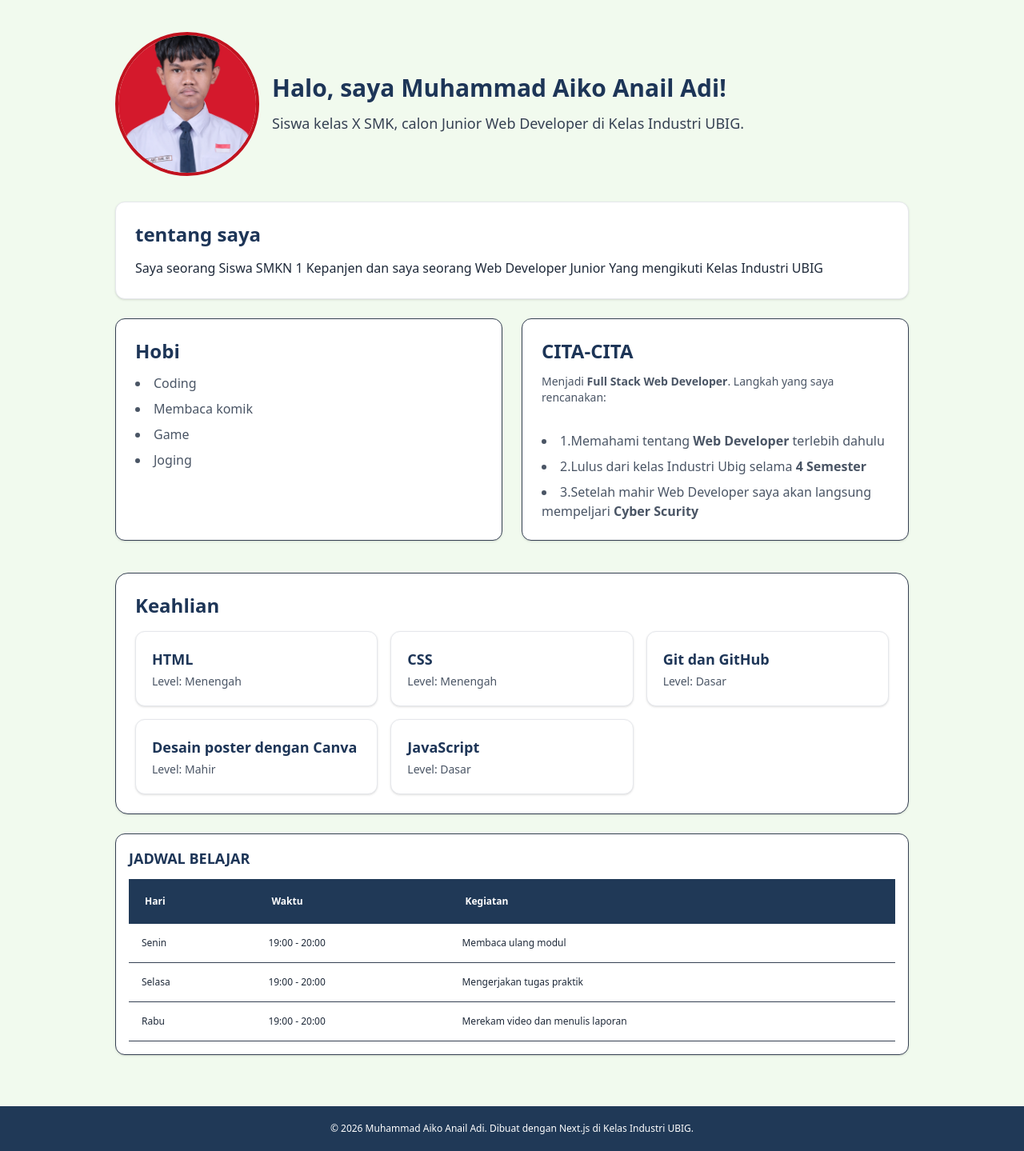
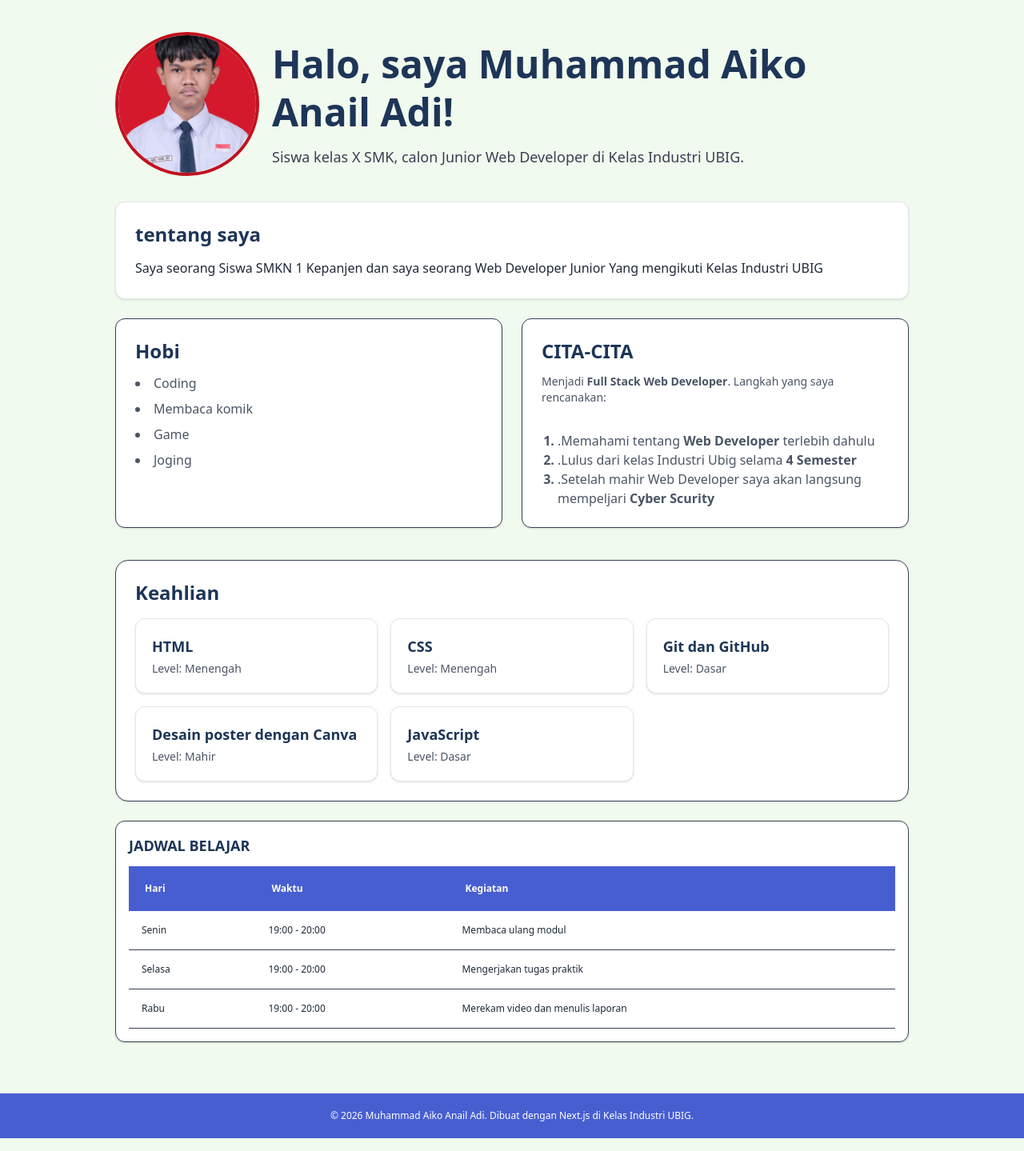
Before and after one commit to aikorplkanesa-creator/Next.JS, a Next.js app: page / in a window 1280 px wide. Shown: the whole page at 80% size. Built offline with nearby package versions, Linux system fonts and the light colour scheme.

Commit message:
menambahkan hal baru

```diff
--- a/src/app/globals.css
+++ b/src/app/globals.css
@@ -4,6 +4,6 @@
  --color-aksen: #C1121F;
  --color-latar: #F1FAEE;
 
- --color-table-header: #203957;
- --color-footer: #203957;
+ --color-table-header: #475ed1;
+ --color-footer: #475ed1;
 }
--- a/src/app/page.js
+++ b/src/app/page.js
@@ -44,9 +44,11 @@
           <p className="mb-2 text-sm text-gray-600">Menjadi <strong>Full Stack Web Developer</strong>.
              Langkah yang saya rencanakan:</p><br></br>
           <ul className="list-inside list-disc space-y-2 text-gray-600">
-            <li>1.Memahami tentang <strong>Web Developer</strong> terlebih dahulu</li>
-            <li>2.Lulus dari kelas Industri Ubig selama <strong>4 Semester</strong></li>
-            <li>3.Setelah mahir Web Developer saya akan langsung mempeljari <strong>Cyber Scurity</strong></li>
+            <ol type="1" className="list-decimal pl-5 marker:text-black-700 marker:font-bold">
+            <li className="font-normal">.Memahami tentang <strong>Web Developer</strong> terlebih dahulu</li>
+            <li className="font-normal">.Lulus dari kelas Industri Ubig selama <strong>4 Semester</strong></li>
+            <li className="font-normal">.Setelah mahir Web Developer saya akan langsung mempeljari <strong>Cyber Scurity</strong></li>
+            </ol>
           </ul>
         </div>
    </section>
--- a/src/components/Hero.jsx
+++ b/src/components/Hero.jsx
@@ -2,22 +2,22 @@ import Image from "next/image";
 
 export default function Hero({ nama, tagline }) {
   return (
-    <section className="flex flex-col items-center gap-4 text-center md:flex-row md:text-left">
+    <section className="flex w-full min-w-0 flex-col items-center gap-4 text-center md:flex-row md:text-left">
       <Image
         src="/foto-profil.png"
         alt={`Foto profil ${nama}`}
         width={180}
         height={180}
         priority
-        className="aspect-square shrink-0 rounded-full border-4 border-aksen object-cover"
+        className="aspect-square h-[180px] w-[180px] shrink-0 rounded-full border-4 border-aksen object-cover"
       />
 
-      <div className="w-full">
-        <h1 className="text-3xl font-bold text-utama">
+      <div className="w-full min-w-0 flex-1">
+        <h1 className="text-2xl font-bold leading-tight text-utama break-words sm:text-3xl md:text-5xl">
           Halo, saya {nama}!
         </h1>
 
-        <p className="mt-3 text-lg text-gray-700">
+        <p className="mt-3 break-words text-base leading-7 text-gray-700 sm:text-lg">
           {tagline}
         </p>
       </div>
```
